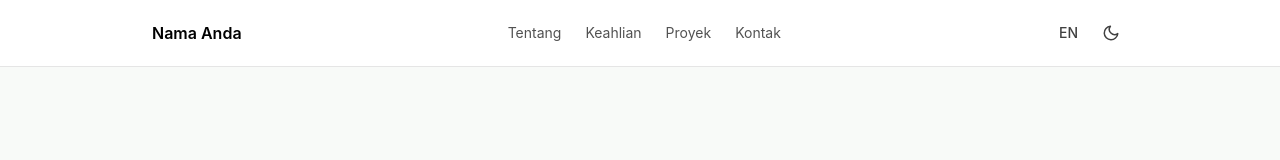
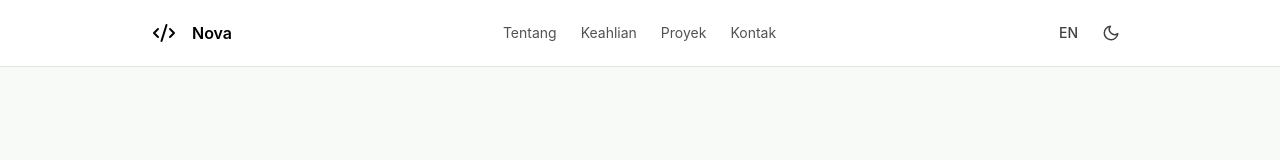
Before and after one commit to Nova11-F/Nova_Portofolio, a React (Vite) app: page / in a window 1280 px wide. Shown: the top 160 px of the page. Built offline with nearby package versions, Linux system fonts and the light colour scheme.

Commit message:
chore : Configure Components-Sections

```diff
--- a/src/App.jsx
+++ b/src/App.jsx
@@ -1,11 +1,11 @@
 import Navbar from './components/layout/Navbar'
 // import Footer from './components/layout/Footer'
 import Hero from './components/sections/Hero'
-// import About from './components/sections/About'
-// import Skills from './components/sections/Skills'
-// import Projects from './components/sections/Projects'
-// import Experience from './components/sections/Experience'
-// import Contact from './components/sections/Contact'
+import About from './components/sections/About'
+import Skills from './components/sections/Skills'
+import Projects from './components/sections/Projects'
+import Experience from './components/sections/Experience'
+import Contact from './components/sections/Contact'
 
 export default function App() {
   return (
@@ -13,11 +13,11 @@ export default function App() {
       <Navbar />
       <main>
         <Hero />
-        {/* <About />
+        <About />
         <Skills />
         <Projects />
         <Experience />
-        <Contact /> */}
+        <Contact />
       </main>
       {/* <Footer /> */}
     </>
--- a/src/components/layout/Navbar.jsx
+++ b/src/components/layout/Navbar.jsx
@@ -1,6 +1,7 @@
 import { useLanguage } from '../../context/LanguageContext'
 import ThemeToggle from '../ui/ThemeToggle'
 import LanguageToggle from '../ui/LanguageToggle'
+import { CodeXml } from 'lucide-react'
 
 export default function Navbar() {
   const { t } = useLanguage()
@@ -9,7 +10,10 @@ export default function Navbar() {
     <header className="sticky top-0 z-50 border-b border-neutral-200 bg-white/80 backdrop-blur
                        dark:border-neutral-800 dark:bg-neutral-950/80">
       <nav className="mx-auto flex max-w-5xl items-center justify-between px-6 py-4">
-        <span className="font-semibold">Nama Anda</span>
+        <div className="flex items-center justify-center gap-2 md:gap-4">
+        <CodeXml className='size-4 md:size-6'/>
+        <span className="font-semibold">Nova</span>
+        </div>
 
         <ul className="hidden gap-6 text-sm text-neutral-600 dark:text-neutral-400 md:flex">
           <li><a href="#about" className="hover:text-neutral-900 dark:hover:text-white">{t('nav.about')}</a></li>
--- a/src/components/sections/About.jsx
+++ b/src/components/sections/About.jsx
@@ -0,0 +1,11 @@
+import { useLanguage } from '../../context/LanguageContext'
+
+export default function About() {
+const { t } = useLanguage()
+
+  return (
+    <section className="mx-auto max-w-5xl px-6 py-24 md:mx-0 md:max-w-full bg-bg">
+
+    </section>
+  );
+}
--- a/src/components/sections/Contact.jsx
+++ b/src/components/sections/Contact.jsx
@@ -0,0 +1,11 @@
+import { useLanguage } from '../../context/LanguageContext'
+
+export default function Contact() {
+const { t } = useLanguage()
+
+  return (
+    <section className="mx-auto max-w-5xl px-6 py-24 md:mx-0 md:max-w-full bg-bg">
+
+    </section>
+  );
+}
--- a/src/components/sections/Experience.jsx
+++ b/src/components/sections/Experience.jsx
@@ -0,0 +1,11 @@
+import { useLanguage } from '../../context/LanguageContext'
+
+export default function Experience() {
+const { t } = useLanguage()
+
+  return (
+    <section className="mx-auto max-w-5xl px-6 py-24 md:mx-0 md:max-w-full bg-bg">
+
+    </section>
+  );
+}
--- a/src/components/sections/Projects.jsx
+++ b/src/components/sections/Projects.jsx
@@ -0,0 +1,11 @@
+import { useLanguage } from '../../context/LanguageContext'
+
+export default function Project() {
+const { t } = useLanguage()
+
+  return (
+    <section className="mx-auto max-w-5xl px-6 py-24 md:mx-0 md:max-w-full bg-bg">
+
+    </section>
+  );
+}
--- a/src/components/sections/Skills.jsx
+++ b/src/components/sections/Skills.jsx
@@ -0,0 +1,11 @@
+import { useLanguage } from '../../context/LanguageContext'
+
+export default function Skill() {
+const { t } = useLanguage()
+
+  return (
+    <section className="mx-auto max-w-5xl px-6 py-24 md:mx-0 md:max-w-full bg-bg">
+
+    </section>
+  );
+}
```
